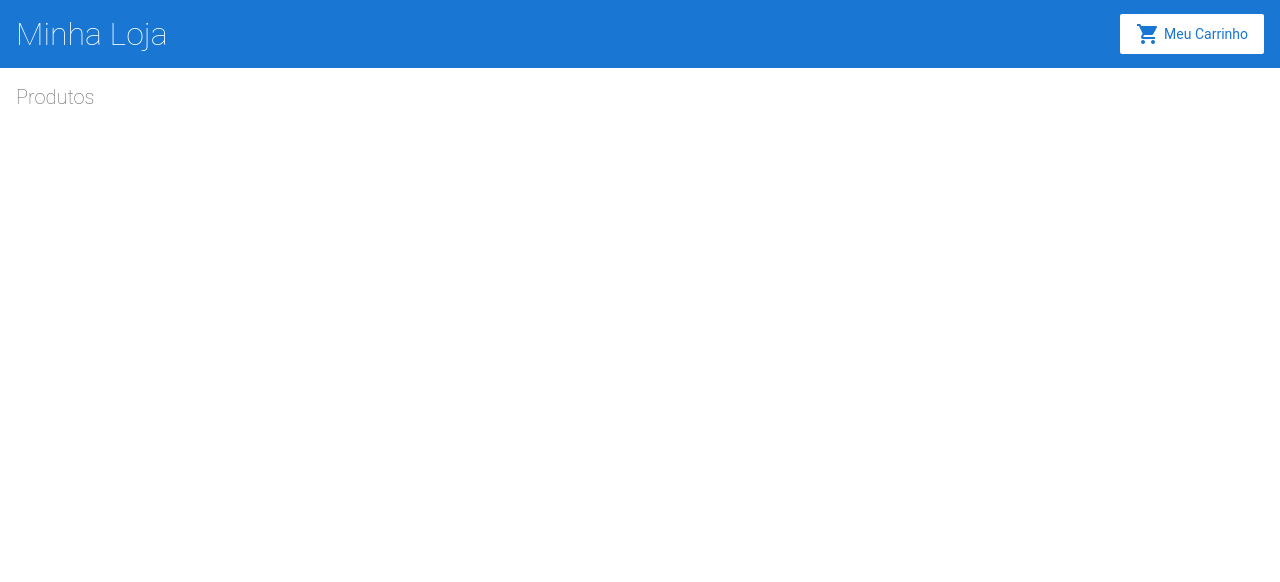
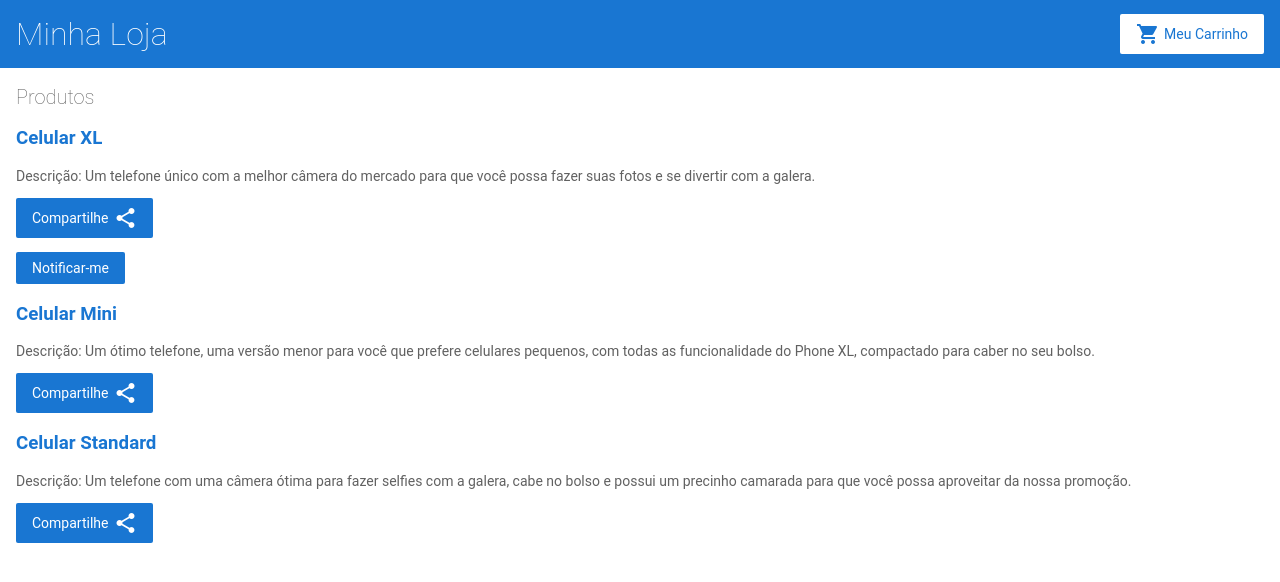
Before and after one commit to GuilhermeHdAS/angular-estudo-aprendizado, an Angular app: page / in a window 1280 px wide. Shown: the top 582 px of the page. Built offline with nearby package versions, Linux system fonts and the light colour scheme.

Commit message:
Primeira aplicação utilizando Angular

```diff
--- a/src/app/app.module.ts
+++ b/src/app/app.module.ts
@@ -6,6 +6,7 @@ import { ReactiveFormsModule } from '@angular/forms';
 import { AppComponent } from './app.component';
 import { TopBarComponent } from './top-bar/top-bar.component';
 import { ProductListComponent } from './product-list/product-list.component';
+import { ProductAlertsComponent } from './product-alerts/product-alerts.component';
 
 @NgModule({
   imports: [
@@ -18,7 +19,8 @@ import { ProductListComponent } from './product-list/product-list.component';
   declarations: [
     AppComponent,
     TopBarComponent,
-    ProductListComponent
+    ProductListComponent,
+    ProductAlertsComponent
   ],
   bootstrap: [ AppComponent ]
 })
--- /dev/null
+++ b/src/app/product-alerts/product-alerts.component.css
@@ -0,0 +1 @@
+/* Qualquer aparência visual que eu quiser alterar para products alerts */
--- /dev/null
+++ b/src/app/product-alerts/product-alerts.component.html
@@ -0,0 +1,4 @@
+<!-- O que acontece aqui é que quando o produto for maior do que 700 aparecerá o botão de notificar-me, se aparece esse botão, quando clicá-lo eu quero que ele chame meu método notify -->
+<p *ngIf="product.price > 700">
+    <button (click) = "notify.emit()">Notificar-me</button>
+</p>
--- /dev/null
+++ b/src/app/product-alerts/product-alerts.component.ts
@@ -0,0 +1,23 @@
+// Importando os arquivos que vou utilizar, pela forma das importações estou utilizando barris
+import { Component, OnInit, Input, Output, EventEmitter } from '@angular/core';
+
+// Observa-se aqui um decorator, meus componentes, que são:
+    // * O seletor: que identifica o componente. O seletor é o nome que eu atribui ao componente do Angular, quando cliquei com o botão direito na pasta app e usei o Angular Generator que é renderizado como um elemento HTML na página.Por convenção, os seletores de componentes angulares começam com o prefixo app-, seguido pelo nome do componente.
+    // * O templateUrl: é a referência ao meu arquivo HTML.
+    // * O meu styleUrls: se refere aos meus estilos das páginas.
+@Component({
+  selector: 'app-product-alerts',
+  templateUrl: './product-alerts.component.html',
+  styleUrls: ['./product-alerts.component.css']
+})
+export class ProductAlertsComponent implements OnInit {
+
+  @Input() product;
+  //  Isso permite que o componente de alerta do produto emita um evento quando o valor da propriedade de notificação é alterado.
+  @Output() notify = new EventEmitter();
+  constructor() { }
+
+  ngOnInit() {
+  }
+
+}
--- a/src/app/product-list/product-list.component.css
+++ b/src/app/product-list/product-list.component.css
@@ -1,4 +1,9 @@
+/* Alterando o estilo do meu botão com o ID compartilhar, pois quando eu coloco o botão, ele possui a cor cinza */
 
+#compartilhar{
+  color: white;
+  margin-left: 5px;
+}
 
 /*
 Copyright Google LLC. All Rights Reserved.
--- a/src/app/product-list/product-list.component.html
+++ b/src/app/product-list/product-list.component.html
@@ -1,5 +1,38 @@
 <h2>Produtos</h2>
 
+<!-- Para exibir um produto, eu quero que cada produto seja exibido da mesma maneira, um após o outro na página.
+Para iterar na lista predefinida de produtos eu preciso colocar uma diretiva estrutural, que no caso é a *ngFor.
+As diretivas estruturais moldam ou remodelam a estrutura do DOM, geralmente adcionando, removendo e manipulando
+elementos aos quais estão anexados. Qualquer diretiva com um asterisco * é uma diretiva estrutural.
+ -->
+
+<div *ngFor = "let product of products">
+
+    <!-- Se eu quiser exibir alguma coisa, como os nomes dos produtos eu preciso usar uma sintaxe de interpolação
+    que é {{}} essa que acabei de apresentar, uma chave dentro da outra.
+    Aqui estou criando um título (que é o que está dentro do meu h3: {{ product.name }}) e o que está dentro do meu <a> é meu "detalhe, meu subtítulo, uma identificação"
+     -->
+
+    <h3><a [title] = "product.name + ' detalhes'">
+        {{ product.name }}
+    </a></h3>
+
+    <!-- Usar uma diretiva para que Angular crie o elemento apenas se o produto atual tiver uma descrição.*ngIf<p> -->
+    <p *ngIf = "product.description">
+      Descrição: {{ product.description }}
+    </p>
+
+    <!-- Criando o botão compartilhe, que quando clicado executará o método "share" que está na minha classe product-list.component.ts -->
+    <button (click) = "share()">
+      Compartilhe <i class="material-icons" id="compartilhar"> share </i>
+    </button>
+
+    <!-- Aqui eu chamo meu método onNotify para meu selector app-product-alerts -->
+    <app-product-alerts
+        [product]="product" (notify)="onNotify()">
+    </app-product-alerts>
+
+</div>
 
 <!--
 Copyright Google LLC. All Rights Reserved.
--- a/src/app/product-list/product-list.component.ts
+++ b/src/app/product-list/product-list.component.ts
@@ -11,7 +11,11 @@ export class ProductListComponent {
   products = products;
 
   share() {
-    window.alert('The product has been shared!');
+    window.alert('O produto acaba de ser compartilhado!');
+  }
+
+  onNotify (){
+    window.alert ('Você será notificado quando o produto for colocado à venda.')
   }
 }
 
--- a/src/app/products.ts
+++ b/src/app/products.ts
@@ -1,18 +1,18 @@
 export const products = [
   {
-    name: 'Phone XL',
+    name: 'Celular XL',
     price: 799,
-    description: 'A large phone with one of the best screens'
+    description: 'Um telefone único com a melhor câmera do mercado para que você possa fazer suas fotos e se divertir com a galera.'
   },
   {
-    name: 'Phone Mini',
+    name: 'Celular Mini',
     price: 699,
-    description: 'A great phone with one of the best cameras'
+    description: 'Um ótimo telefone, uma versão menor para você que prefere celulares pequenos, com todas as funcionalidade do Phone XL, compactado para caber no seu bolso.'
   },
   {
-    name: 'Phone Standard',
+    name: 'Celular Standard',
     price: 299,
-    description: ''
+    description: 'Um telefone com uma câmera ótima para fazer selfies com a galera, cabe no bolso e possui um precinho camarada para que você possa aproveitar da nossa promoção.'
   }
 ];
 
```
